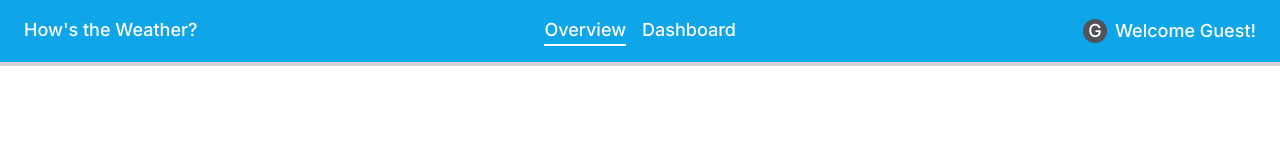
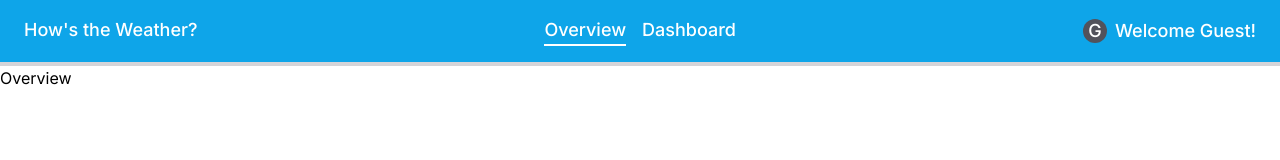
Before and after one commit to Cerkles/Weather, a Next.js app: page / in a window 1280 px wide. Shown: the top 160 px of the page. Built offline with nearby package versions, Linux system fonts and the light colour scheme.

Commit message:
create zustand

```diff
--- a/src/app/page.tsx
+++ b/src/app/page.tsx
@@ -1,9 +1,17 @@
+"use client"
 import { Topbar } from "@/components/TopBar/Topbar"
+import { useStore } from "@/store/store"
 
 export default function Home() {
+  const tab = useStore((state) => state.tab)
+
   return (
-   <>
-   <Topbar/>
-   </>
+    <>
+      <Topbar />
+      {tab === 0 ?
+        (<div>Overview</div>)
+        :
+        (<div>Dashboard</div>)}
+    </>
   )
 }
--- a/src/components/TopBar/Tabs.tsx
+++ b/src/components/TopBar/Tabs.tsx
@@ -1,21 +1,22 @@
 "use client"
-import { useState } from "react"
+import { useStore } from "@/store/store"
 
 export function Tabs() {
-    const [selectedTab, setSelectedTab] = useState(0)
     const tabs = ["Overview", "Dashboard"]
+    const tab = useStore((state) => state.tab)
+    const selectTab = useStore((state)=> state.selectTab)
 
     return (
         <div className={styles.root}>
             {tabs.map((title, index) => {
-                const underline = selectedTab === index ?
+                const underline = tab === index ?
                     "border-b-2 border-white"
                     : "border-b-2 border-transparent"
 
                 return (
                     <button key={`button_${index}`}
                         className={`transform ease-in-out duration-500 ${underline}`}
-                        onClick={() => setSelectedTab(index)}
+                        onClick={() => selectTab(index)}
                     >
                         {title}
                     </button>
--- /dev/null
+++ b/src/store/store.tsx
@@ -0,0 +1,12 @@
+"use client"
+import { create } from 'zustand'
+
+type Store = {
+    tab: number;
+    selectTab: (index: number) => void
+}
+
+export const useStore = create<Store>((set) => ({
+    tab: 0,
+    selectTab: (index) => set((state) => ({tab: state.tab = index}))
+}))
```
Also changed, not shown: package.json (+5 -4 lines), 1 other file (tests, documents, lock files or other folders).
